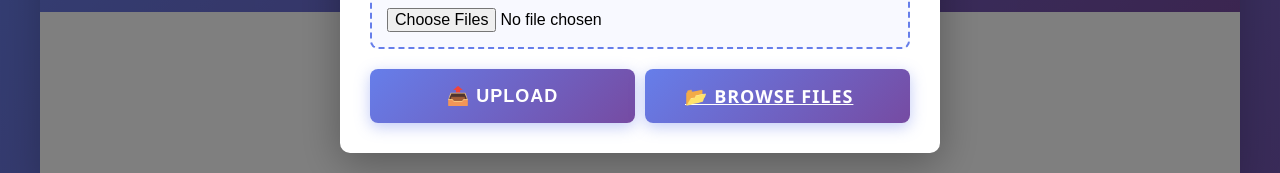
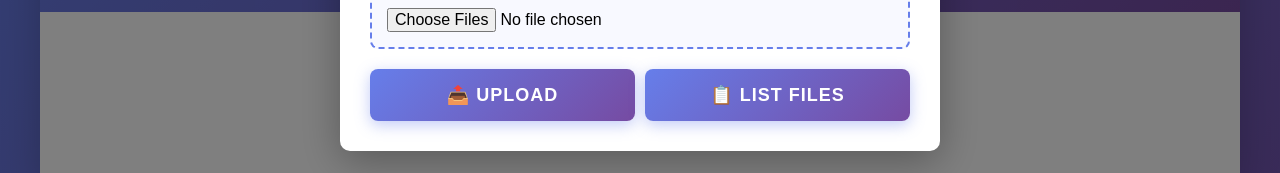
Before and after one commit to istrate/expressfs, a website: page public/index.html in a window 1280 px wide. Both pictures are taken after a click on the button "📤 UPLOAD FILES". Shown: the part 181-354 px from the top of the page. Drawn offline with Linux system fonts and the light colour scheme.

Commit message:
Small changes

```diff
--- a/public/index.html
+++ b/public/index.html
@@ -98,9 +98,9 @@
                         <button type="submit" class="btn" id="uploadBtn">
                             📤 Upload
                         </button>
-                        <a href="/store" target="_blank" class="btn btn-secondary">
-                            📂 Browse Files
-                        </a>
+                        <button type="button" class="btn btn-secondary" onclick="goToListFiles()">
+                            📋 List Files
+                        </button>
                     </div>
                 </form>
             </div>
--- a/public/js/app.js
+++ b/public/js/app.js
@@ -41,6 +41,14 @@ window.onclick = function(event) {
     const modal = document.getElementById('uploadModal');
     if (event.target === modal && !state.uploadInProgress) {
         closeUploadModal();
+    }
+}
+
+// Go to List Files from upload modal
+function goToListFiles() {
+    closeUploadModal();
+    if (!state.filesVisible) {
+        toggleFileList();
     }
 }
 
```
